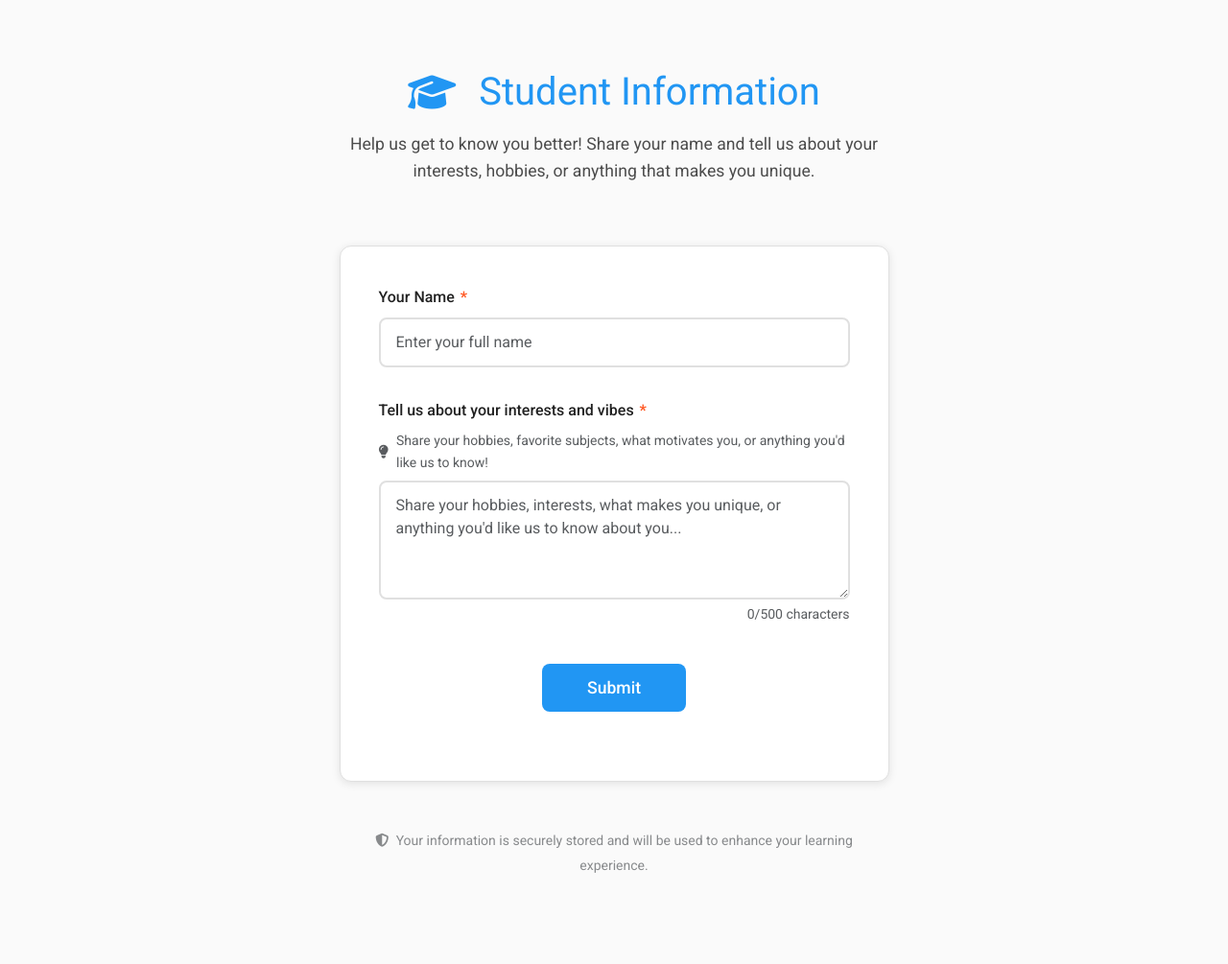
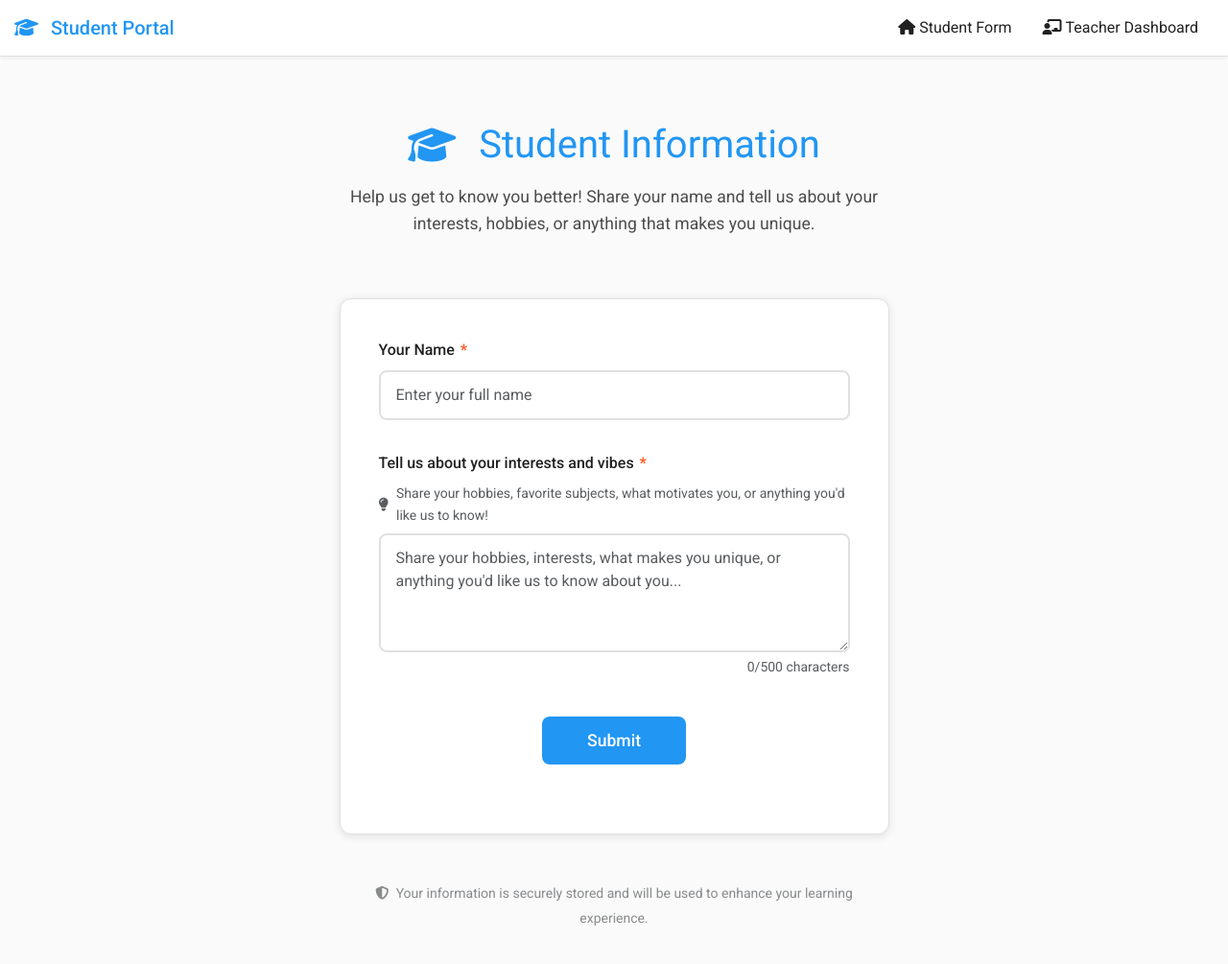
Before and after one commit to PhanAnh-V/StudentVibe, a Flask app: page / in a window 1280 px wide. Shown: the whole page at 96% size. Before the commit the page ends 910 px from the top, so only its background shows below. Run offline with Flask 3, Linux system fonts and the light colour scheme.

Commit message:
Improve the interface with navigation and refine student grouping logic
Implement a navigation bar in base.html and update student matching in routes.py.

Replit-Commit-Author: Agent
Replit-Commit-Session-Id: f68340ac-26b8-4933-9058-301e97376e47
Replit-Commit-Screenshot-Url: https://storage.googleapis.com/screenshot-production-us-central1/5cd99704-f3ff-4a42-b052-420f8a7cec5c/819ccd05-09c7-4a2e-860b-c9705eb00e11.jpg

```diff
--- a/routes.py
+++ b/routes.py
@@ -91,24 +91,33 @@ def create_vibe_squads():
     if len(students) < 2:
         return []
 
+    # If we have fewer than 3 students, create one small squad
+    if len(students) < 3:
+        return [{
+            'members': students,
+            'shared_interests': 'small group'
+        }]
+
     # Define interest keywords to look for
     interest_keywords = [
-        'game', 'gaming', 'games', 'video games',
-        'music', 'musical', 'musician', 'singing', 'guitar', 'piano',
-        'anime', 'manga', 'japanese', 'cosplay',
-        'travel', 'traveling', 'adventure', 'explore',
-        'food', 'cooking', 'baking', 'cuisine', 'restaurant',
-        'sport', 'sports', 'football', 'basketball', 'soccer', 'tennis',
-        'art', 'drawing', 'painting', 'creative', 'design',
-        'reading', 'books', 'literature', 'novel',
-        'technology', 'tech', 'programming', 'coding', 'computer',
-        'fitness', 'gym', 'workout', 'exercise', 'running',
-        'photography', 'photo', 'camera',
-        'dance', 'dancing', 'ballet', 'hip hop'
+        'game', 'gaming', 'games', 'video games', 'gamer',
+        'music', 'musical', 'musician', 'singing', 'guitar', 'piano', 'song',
+        'anime', 'manga', 'japanese', 'cosplay', 'otaku',
+        'travel', 'traveling', 'adventure', 'explore', 'trip',
+        'food', 'cooking', 'baking', 'cuisine', 'restaurant', 'eat',
+        'sport', 'sports', 'football', 'basketball', 'soccer', 'tennis', 'athletic',
+        'art', 'drawing', 'painting', 'creative', 'design', 'sketch',
+        'reading', 'books', 'literature', 'novel', 'story',
+        'technology', 'tech', 'programming', 'coding', 'computer', 'software',
+        'fitness', 'gym', 'workout', 'exercise', 'running', 'health',
+        'photography', 'photo', 'camera', 'picture',
+        'dance', 'dancing', 'ballet', 'hip hop',
+        'movie', 'film', 'cinema', 'netflix',
+        'nature', 'outdoor', 'hiking', 'camping'
     ]
 
     # Create student interest profiles
-    student_interests = {}
+    student_data = []
     for student in students:
         interests = set()
         vibes_lower = student.vibes.lower()
@@ -118,95 +127,71 @@ def create_vibe_squads():
             if keyword in vibes_lower:
                 interests.add(keyword)
 
-        student_interests[student.id] = {
+        student_data.append({
             'student': student,
-            'interests': interests
-        }
+            'interests': interests,
+            'processed': False
+        })
 
-    # Group students by shared interests
-    interest_groups = defaultdict(list)
-    processed_students = set()
+    squads = []
 
-    for student_id, data in student_interests.items():
-        if student_id in processed_students:
+    # First pass: Group students with shared interests
+    for i, student_info in enumerate(student_data):
+        if student_info['processed'] or not student_info['interests']:
             continue
 
-        current_group = [data]
-        processed_students.add(student_id)
+        current_squad = [student_info]
+        student_info['processed'] = True
 
         # Find other students with similar interests
-        for other_id, other_data in student_interests.items():
-            if other_id in processed_students or len(current_group) >= 4:
+        for j, other_info in enumerate(student_data):
+            if i == j or other_info['processed'] or len(current_squad) >= 4:
                 continue
 
             # Check for shared interests
-            shared_interests = data['interests'].intersection(other_data['interests'])
-            if shared_interests:
-                current_group.append(other_data)
-                processed_students.add(other_id)
+            shared = student_info['interests'].intersection(other_info['interests'])
+            if shared:
+                current_squad.append(other_info)
+                other_info['processed'] = True
 
-        if len(current_group) >= 2:
-            # Create a group key based on shared interests
-            all_interests = set()
-            for member in current_group:
-                all_interests.update(member['interests'])
-            group_key = ', '.join(sorted(list(all_interests))[:3]) or 'general'
-            interest_groups[group_key].extend(current_group)
-
-    # Handle remaining students (those without shared interests)
-    remaining_students = []
-    for student_id, data in student_interests.items():
-        if student_id not in processed_students:
-            remaining_students.append(data)
-
-    # Create squads with optimal sizes (3-4 members)
-    squads = []
-
-    # Process interest groups
-    for interest, members in interest_groups.items():
-        while len(members) >= 3:
-            if len(members) >= 4:
-                # Create squad of 4
-                squad = members[:4]
-                members = members[4:]
-            else:
-                # Create squad of 3
-                squad = members[:3]
-                members = members[3:]
+        # Only create squad if we have enough members
+        if len(current_squad) >= 2:
+            shared_interests = set()
+            for member in current_squad:
+                shared_interests.update(member['interests'])
 
             squads.append({
-                'members': [m['student'] for m in squad],
-                'shared_interests': interest
+                'members': [m['student'] for m in current_squad],
+                'shared_interests': ', '.join(sorted(list(shared_interests))[:3]) or 'mixed interests'
             })
 
-        # Add remaining members to the pool
-        remaining_students.extend(members)
+    # Second pass: Group remaining students
+    remaining = [s for s in student_data if not s['processed']]
 
-    # Group remaining students into squads
-    while len(remaining_students) >= 3:
-        if len(remaining_students) >= 4:
-            squad_size = 4
-        else:
-            squad_size = 3
+    # Create squads from remaining students
+    while len(remaining) >= 3:
+        squad_size = min(4, len(remaining))
+        squad_members = remaining[:squad_size]
+        remaining = remaining[squad_size:]
 
-        squad_members = remaining_students[:squad_size]
-        remaining_students = remaining_students[squad_size:]
+        for member in squad_members:
+            member['processed'] = True
 
         squads.append({
             'members': [m['student'] for m in squad_members],
-            'shared_interests': 'mixed interests'
+            'shared_interests': 'diverse interests'
         })
 
-    # Handle final remaining students (less than 3)
-    if remaining_students:
+    # Handle final remaining students
+    if remaining:
         if squads and len(squads[-1]['members']) == 3:
             # Add to last squad if it has only 3 members
-            squads[-1]['members'].extend([m['student'] for m in remaining_students])
-        elif len(remaining_students) >= 2:
-            # Create a small squad if there are at least 2 students
+            squads[-1]['members'].extend([s['student'] for s in remaining])
+        else:
+            # Create final squad with remaining students
             squads.append({
-                'members': [m['student'] for m in remaining_students],
-                'shared_interests': 'mixed interests'
+                'members': [s['student'] for s in remaining],
+                'shared_interests': 'mixed group'
             })
 
     return squads
--- a/static/css/style.css
+++ b/static/css/style.css
@@ -25,8 +25,42 @@ body {
     color: var(--text-dark);
     line-height: 1.6;
     margin: 0;
-    padding: 20px 0;
+    padding: 0;
     min-height: 100vh;
+}
+
+/* Navigation Styles */
+.navbar {
+    background-color: var(--white) !important;
+    border-bottom: 1px solid var(--border-grey);
+    box-shadow: 0 2px 4px rgba(0, 0, 0, 0.05);
+}
+
+.navbar-brand {
+    font-weight: 500;
+    color: var(--primary-blue) !important;
+    font-size: 1.25rem;
+}
+
+.navbar-brand:hover {
+    color: #1976D2 !important;
+}
+
+.nav-link {
+    color: var(--text-dark) !important;
+    font-weight: 400;
+    padding: 0.5rem 1rem !important;
+    transition: all 0.3s ease;
+}
+
+.nav-link:hover {
+    color: var(--primary-blue) !important;
+    background-color: rgba(33, 150, 243, 0.1);
+    border-radius: 6px;
+}
+
+.main-content {
+    padding-top: 20px;
 }
 
 /* Container Styles */
--- a/templates/base.html
+++ b/templates/base.html
@@ -18,6 +18,23 @@
     <link rel="stylesheet" href="{{ url_for('static', filename='css/style.css') }}">
 </head>
 <body>
+    <nav class="navbar navbar-expand-sm navbar-light bg-light mb-3">
+        <div class="container-fluid">
+            <a class="navbar-brand" href="{{ url_for('index') }}">
+                <i class="fas fa-graduation-cap me-2"></i>
+                Student Portal
+            </a>
+            <div class="navbar-nav ms-auto">
+                <a class="nav-link" href="{{ url_for('index') }}">
+                    <i class="fas fa-home me-1"></i>Student Form
+                </a>
+                <a class="nav-link" href="{{ url_for('teacher') }}">
+                    <i class="fas fa-chalkboard-teacher me-1"></i>Teacher Dashboard
+                </a>
+            </div>
+        </div>
+    </nav>
+
     <div class="container-fluid">
         <div class="row justify-content-center">
             <div class="col-12 col-md-8 col-lg-6">
--- a/templates/teacher.html
+++ b/templates/teacher.html
@@ -14,6 +14,10 @@
             View and manage all student submissions
         </p>
         <div class="teacher-actions">
+            <a href="{{ url_for('index') }}" class="btn btn-outline-primary me-2">
+                <i class="fas fa-arrow-left me-2"></i>
+                Back to Student Form
+            </a>
             <a href="{{ url_for('teacher_logout') }}" class="btn btn-outline-secondary">
                 <i class="fas fa-sign-out-alt me-2"></i>
                 Logout
```
